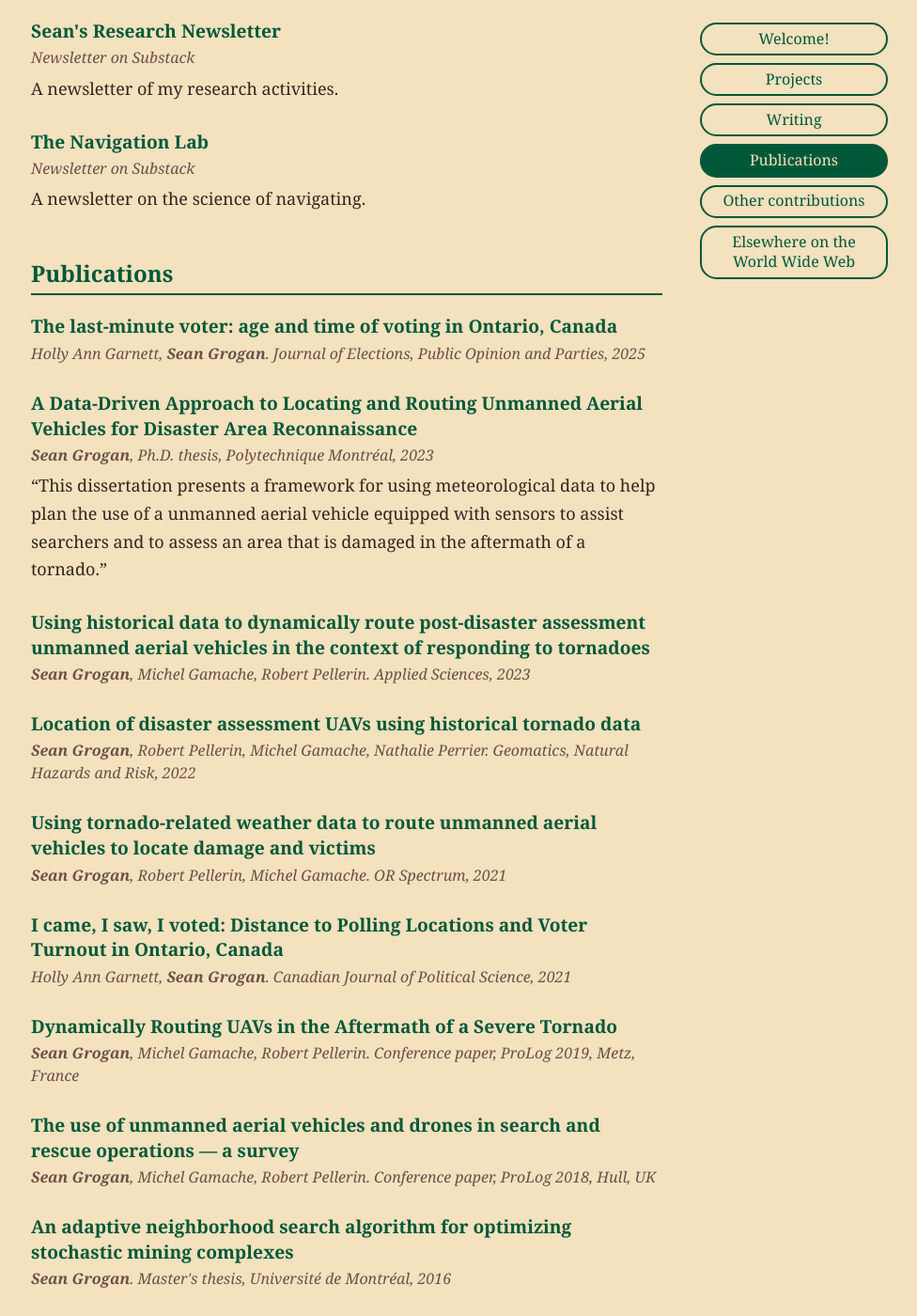
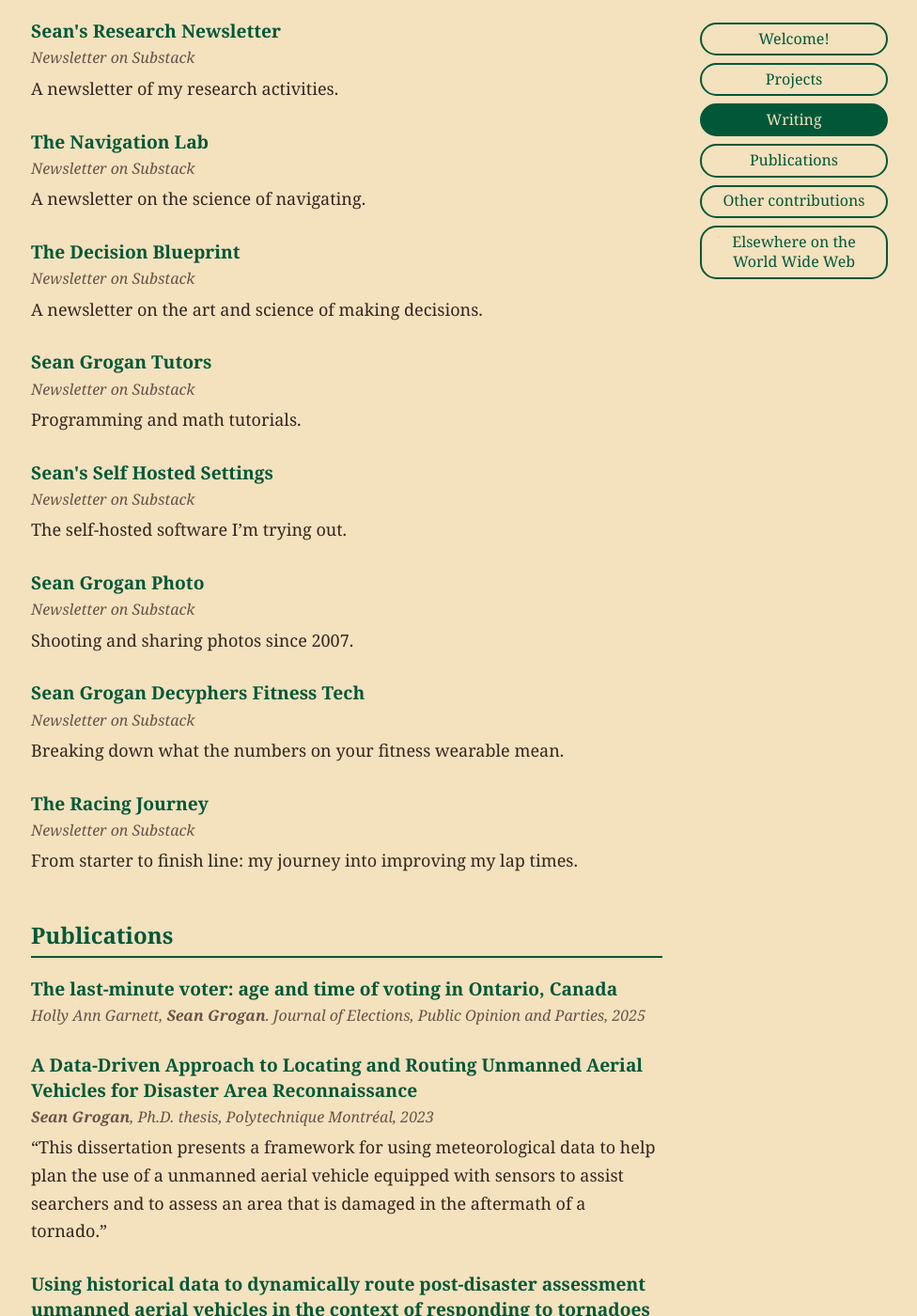
Before and after one commit to seangrogan/seangrogan.github.io, a Jekyll site: the page built from index.md, in a window 1280 px wide and 1400 px high, scrolled down 2030 px. Shown: the whole window at 94% size, without its empty margins (271-1247 px from the left). Built offline with Jekyll 4.4.1, drawn with Linux system fonts in a browser that asks for light colours.

```diff
--- a/_config.yml
+++ b/_config.yml
@@ -18,6 +18,10 @@ timezone: America/Montreal
 # Files kept in the repo but not published.
 exclude:
   - README.md
+  - scripts
+
+# How many newsletter posts the "Recent posts" sidebar shows (0 hides it).
+recent_posts: 5
 
 url: https://seangrogan.github.io
 locale: en_US
--- a/_data/projects.yml
+++ b/_data/projects.yml
@@ -13,6 +13,9 @@
 #                `code`, [a link](https://example.com). Keep the ">" and indent.
 #   links        extra links under the description (optional), each with a
 #                label and a url
+#   feed         an RSS feed (optional). Its posts join the "Recent posts"
+#                sidebar (set how many in _config.yml), refreshed daily by
+#                .github/workflows/pages.yml
 #
 # Indentation matters: use spaces, never tabs, and line things up as below.
 # If a line has a colon or starts with a quote mark, wrap it in "double quotes".
@@ -38,14 +41,52 @@
   items:
     - title: Sean's Research Newsletter
       url: https://seangrogan.substack.com/
+      feed: https://seangrogan.substack.com/feed
       meta: Newsletter on Substack
       description: >
         A newsletter of my research activities.
     - title: The Navigation Lab
       url: https://thenavigationlab.substack.com/
+      feed: https://thenavigationlab.substack.com/feed
       meta: Newsletter on Substack
       description: >
         A newsletter on the science of navigating.
+    - title: The Decision Blueprint
+      url: https://thedecisionblueprint.substack.com/
+      feed: https://thedecisionblueprint.substack.com/feed
+      meta: Newsletter on Substack
+      description: >
+        A newsletter on the art and science of making decisions.
+    - title: Sean Grogan Tutors
+      url: https://seangrogantutors.substack.com/
+      feed: https://seangrogantutors.substack.com/feed
+      meta: Newsletter on Substack
+      description: >
+        Programming and math tutorials.
+    - title: Sean's Self Hosted Settings
+      url: https://seanselfhosted.substack.com/
+      feed: https://seanselfhosted.substack.com/feed
+      meta: Newsletter on Substack
+      description: >
+        The self-hosted software I'm trying out.
+    - title: Sean Grogan Photo
+      url: https://seangroganphoto.substack.com/
+      feed: https://seangroganphoto.substack.com/feed
+      meta: Newsletter on Substack
+      description: >
+        Shooting and sharing photos since 2007.
+    - title: Sean Grogan Decyphers Fitness Tech
+      url: https://decyperingfitnesstech.substack.com/
+      feed: https://decyperingfitnesstech.substack.com/feed
+      meta: Newsletter on Substack
+      description: >
+        Breaking down what the numbers on your fitness wearable mean.
+    - title: The Racing Journey
+      url: https://theracingjourney.substack.com/
+      feed: https://theracingjourney.substack.com/feed
+      meta: Newsletter on Substack
+      description: >
+        From starter to finish line: my journey into improving my lap times.
 
 
 - section: Publications
--- a/_layouts/home.html
+++ b/_layouts/home.html
@@ -137,6 +137,11 @@
   .desc p:last-child { margin-bottom: 0; }
   .desc code { font-size: 0.92em; }
   .links { margin: 0.4rem 0 0; display: flex; flex-wrap: wrap; gap: 0.25rem 1.25rem; }
+  /* Recent posts: a sidebar on wide screens, a section after the page on narrow ones */
+  .recent { margin-top: 3rem; }
+  .posts { list-style: none; margin: 0; padding: 0; }
+  .posts li + li { margin-top: 0.75rem; }
+  .post-meta { display: block; color: var(--ink-soft); font-style: italic; font-size: 0.95rem; line-height: 1.4; }
 
   .profiles {
     list-style: none; margin: 0; padding: 0;
@@ -178,6 +183,16 @@
     }
     .nav-side .sign { grid-column: 2; grid-row: 1; }
     .nav-side .site-footer { grid-column: 2; grid-row: 3; }
+    .nav-side .recent {
+      grid-column: 1; grid-row: 2;
+      justify-self: end;
+      width: 100%; max-width: 15rem;
+      position: sticky; top: 1.5rem;
+      margin-top: 2.5rem;
+      font-size: 1rem; line-height: 1.45;
+    }
+    .nav-side .recent h2 { font-size: 1.2rem; }
+    .nav-side .recent .post-meta { font-size: 0.9rem; }
     .nav-side main { grid-column: 2; grid-row: 2; }
     .nav-side .toc {
       grid-column: 3; grid-row: 2;
@@ -256,6 +271,20 @@
     {%- endif %}
     {%- endunless %}
   </main>
+
+  {%- if site.recent_posts and site.recent_posts > 0 and site.data.posts.size > 0 and page.content_only != true %}
+  <aside class="recent" aria-labelledby="recent-posts">
+    <h2 id="recent-posts">Recent posts</h2>
+    <ul class="posts">
+      {%- for post in site.data.posts limit: site.recent_posts %}
+      <li>
+        <a href="{{ post.url }}">{{ post.title | escape }}</a>
+        <span class="post-meta">{% if post.date != "" %}{{ post.date | date: "%B %-d, %Y" }} · {% endif %}{{ post.source | escape }}</span>
+      </li>
+      {%- endfor %}
+    </ul>
+  </aside>
+  {%- endif %}
   <footer class="site-footer">
     <p>Last updated {{ site.time | date: "%B %Y" }}</p>
   </footer>
```
Also changed, not shown: scripts/fetch_posts.py (added, +65 -0 lines), .github/workflows/pages.yml (added).
